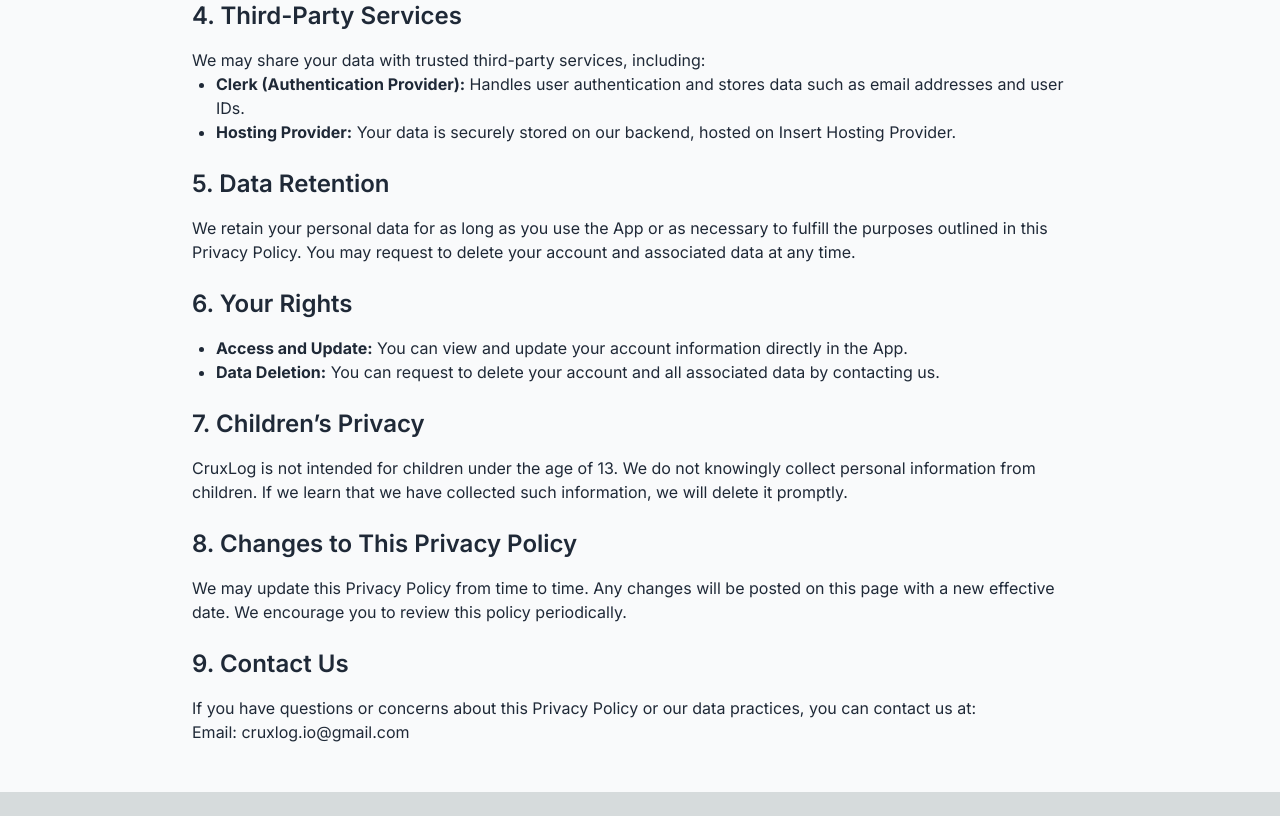
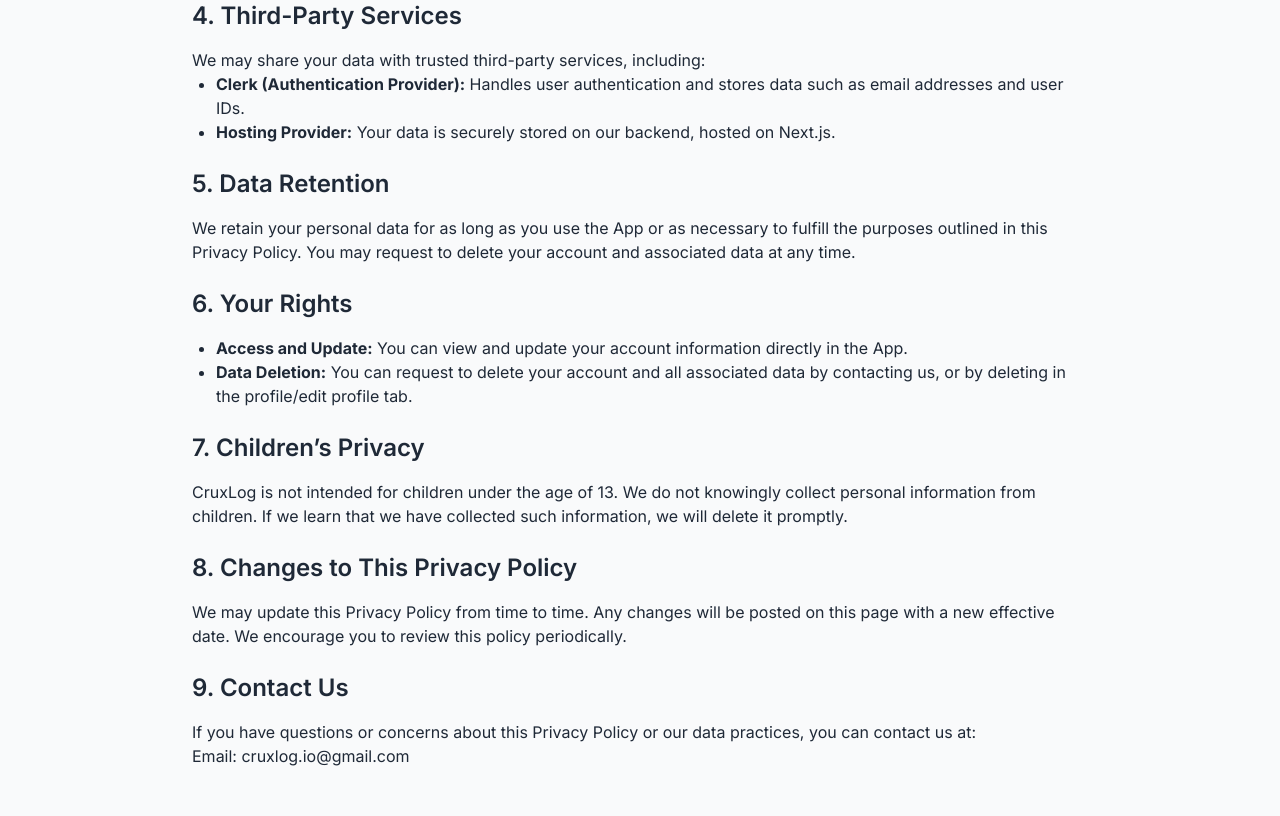
Before and after one commit to AshyLarryM/CruxLog.io-Backend, a Next.js app: page / in a window 1280 px wide. Shown: the part 840-1656 px from the top of the page. Before the commit the page ends 1632 px from the top, so only its background shows below. Built offline with nearby package versions, Linux system fonts and the light colour scheme.

Commit message:
Updated data to policy, and hosting provider.

```diff
--- a/src/app/page.tsx
+++ b/src/app/page.tsx
@@ -6,7 +6,7 @@
 					Privacy Policy for CruxLog
 				</h1>
 				<p className="text-sm text-gray-600 mb-4 text-center">
-					<strong>Effective Date:</strong> [11/19/2024]
+					<strong>Effective Date:</strong> [11/20/2024]
 				</p>
 				<p>
 					{`CruxLog ("we," "our," or "us") is committed to protecting your privacy. This Privacy Policy explains how we collect, use, disclose, and protect your information when you use our rock climbing logging application ("App") and associated services.`}
@@ -76,7 +76,7 @@
 					</li>
 					<li>
 						<strong>Hosting Provider:</strong> Your data is securely stored on
-						our backend, hosted on Insert Hosting Provider.
+						our backend, hosted on Next.js.
 					</li>
 				</ul>
 
@@ -95,7 +95,7 @@
 					</li>
 					<li>
 						<strong>Data Deletion:</strong> You can request to delete your
-						account and all associated data by contacting us.
+						account and all associated data by contacting us, or by deleting in the profile/edit profile tab.
 					</li>
 				</ul>
 
```
